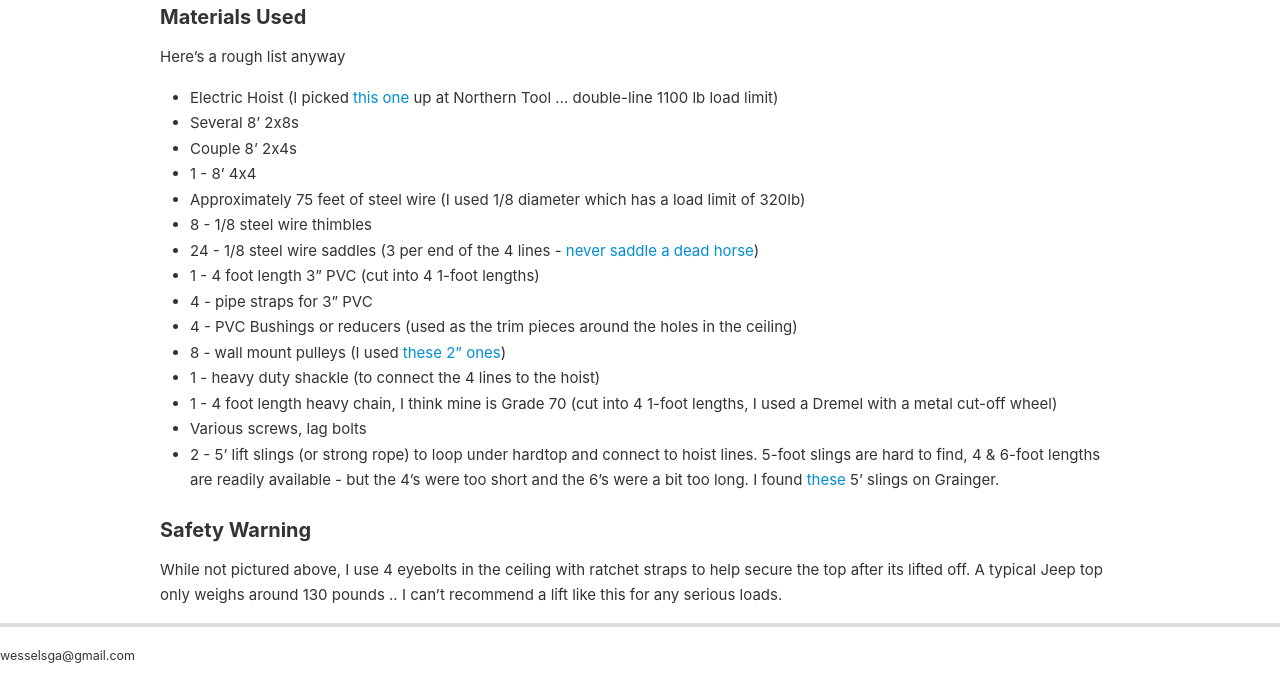
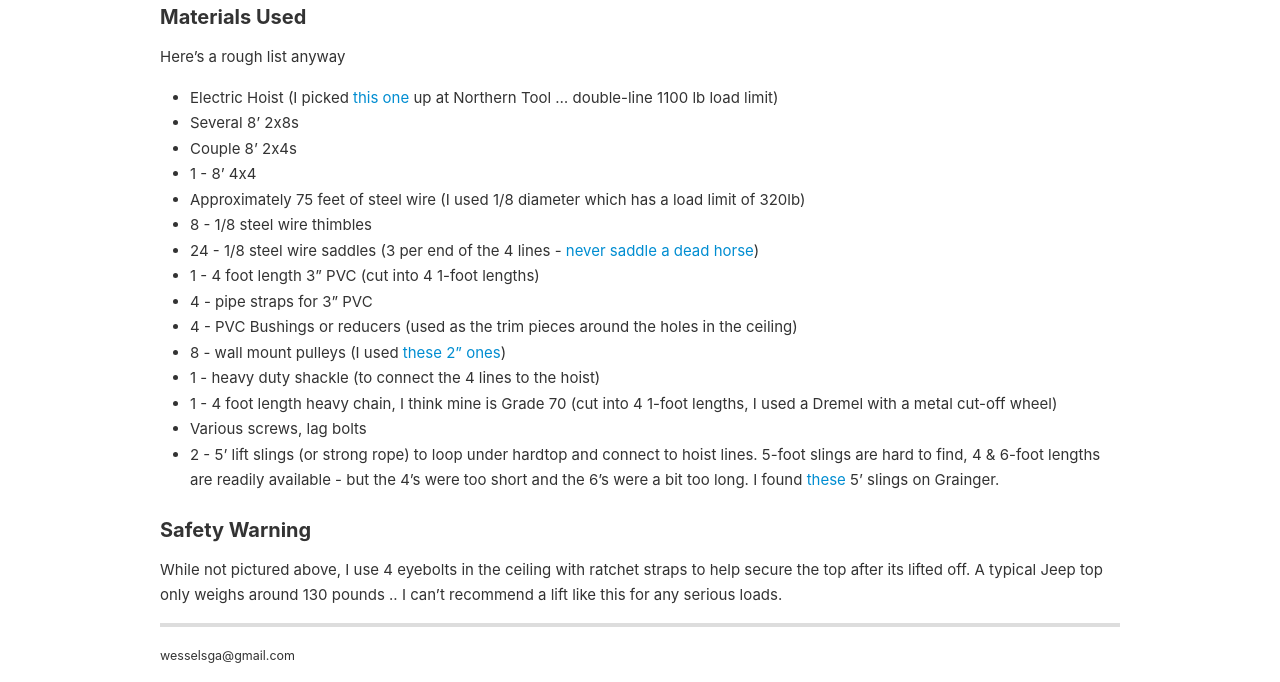
Before and after one commit to wesselsga/wesselsga.github.io, a Jekyll site: the page built from _posts/2015-06-01-jeep-lift.md, in a window 1280 px wide. Shown: the part 3644-4326 px from the top of the page. Built offline with Jekyll 4.4.1, drawn with Linux system fonts in a browser that asks for light colours.

Commit message:
Update default.html

```diff
--- a/_layouts/default.html
+++ b/_layouts/default.html
@@ -17,13 +17,13 @@
 
 </head>
 <body>
-<div id="mast"></div>
-<div id="page">
-{{content}}
-</div>
+  <div id="mast"></div>
 
-<hr/>
-<p><small>wesselsga@gmail.com</small></p>
+  <div id="page">
+  {{content}}
+  <hr/>
+  <p><small>wesselsga@gmail.com</small></p>
+  </div>
 
 <script>
   (function(i,s,o,g,r,a,m){i['GoogleAnalyticsObject']=r;i[r]=i[r]||function(){
```
